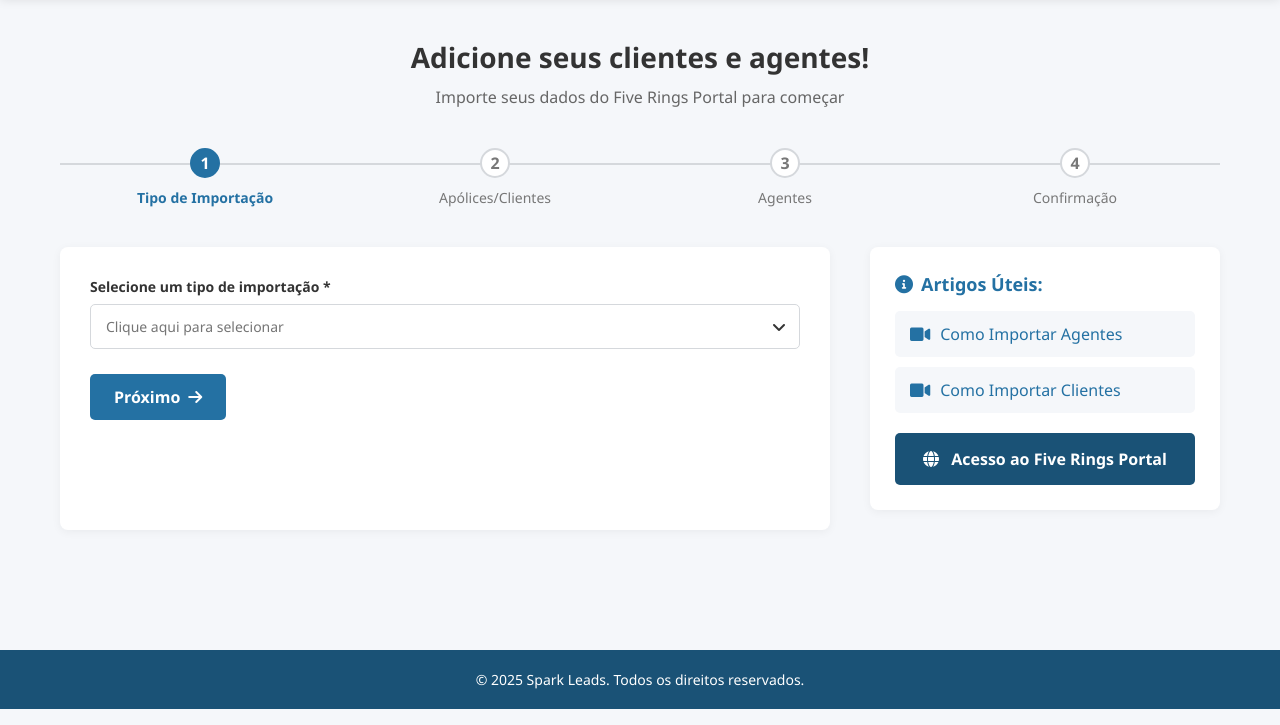
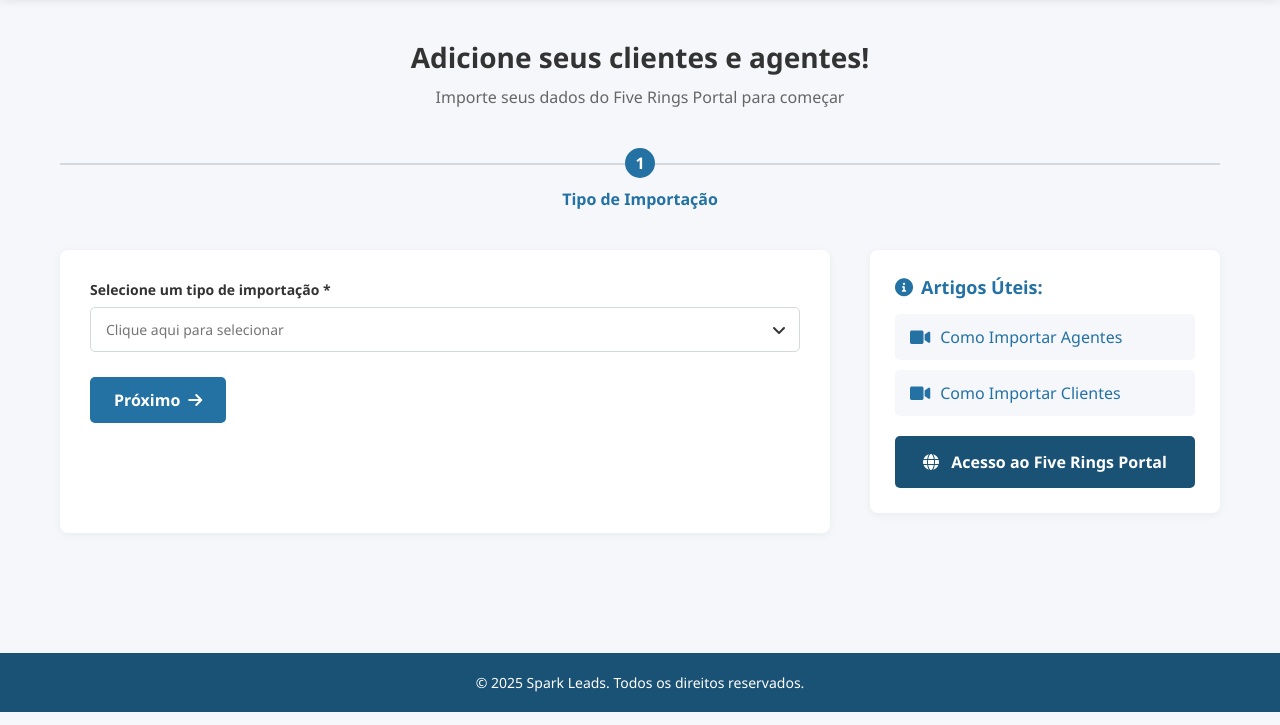
Before and after one commit to arthurmafradaza/spark-leads-import, a plain HTML site: page index.html in a window 1280 px wide. Shown: the part 75-800 px from the top of the page. Drawn offline with Linux system fonts and the light colour scheme.

Commit message:
blalbals

```diff
--- a/script.js
+++ b/script.js
@@ -62,6 +62,31 @@ document.addEventListener('DOMContentLoaded', function() {
         }
     });
 
+    // Inicializar apenas o passo 1 centralizado
+    function initSingleStepProgressBar() {
+        // Limpar a barra de progresso existente
+        progressBar.innerHTML = '';
+
+        // Criar elemento centralizado
+        const stepDiv = document.createElement('div');
+        stepDiv.className = 'progress-step active';
+        stepDiv.style.width = '100%'; // Fazer ocupar toda a largura para centralizar
+        stepDiv.style.justifyContent = 'center'; // Centralizar conteúdo
+
+        const stepNumber = document.createElement('div');
+        stepNumber.className = 'step-number';
+        stepNumber.textContent = '1';
+
+        const stepTitle = document.createElement('div');
+        stepTitle.className = 'step-title';
+        stepTitle.textContent = 'Tipo de Importação';
+
+        stepDiv.appendChild(stepNumber);
+        stepDiv.appendChild(stepTitle);
+
+        progressBar.appendChild(stepDiv);
+    }
+
     // Ajustar a barra de progresso com base no tipo de importação
     function adjustProgressBar(importType) {
         // Limpar a barra de progresso existente
@@ -94,10 +119,15 @@ document.addEventListener('DOMContentLoaded', function() {
             totalSteps = 4;
         }
 
+        // Remover o estilo de centralização
+        progressBar.style.justifyContent = '';
+
         // Criar novas etapas de progresso
         steps.forEach((step, index) => {
             const stepDiv = document.createElement('div');
             stepDiv.className = 'progress-step' + (index === 0 ? ' active' : '');
+            // Remover width 100% para cada etapa ter a mesma largura
+            stepDiv.style.width = '';
 
             const stepNumber = document.createElement('div');
             stepNumber.className = 'step-number';
@@ -291,8 +321,8 @@ document.addEventListener('DOMContentLoaded', function() {
         nextBtn.innerHTML = 'Próximo <i class="fas fa-arrow-right"></i>';
         nextBtn.style.display = 'flex';
 
-        // Restaurar barra de progresso padrão com 4 etapas
-        adjustProgressBar('import-both');
+        // Restaurar barra de progresso inicial com apenas 1 passo
+        initSingleStepProgressBar();
 
         // Atualizar indicadores de progresso
         updateStep(1);
@@ -526,7 +556,13 @@ document.addEventListener('DOMContentLoaded', function() {
                 nextBtn.innerHTML = 'Próximo <i class="fas fa-arrow-right"></i>';
             }
 
+            // Restaurar a visão inicial da barra de progresso
+            initSingleStepProgressBar();
+
+            // Restaurar a tela inicial
             importTypeWrapper.parentElement.style.display = 'block';
+            selectedImportType = null;
+            importType.value = '';
             updateStep(1);
         } else if (currentStep === 3) {
             if (selectedImportType === 'multiple-policies') {
@@ -571,6 +607,6 @@ document.addEventListener('DOMContentLoaded', function() {
         resetForm();
     });
 
-    // Inicializar a barra de progresso padrão
-    adjustProgressBar('import-both');
+    // Inicializar a barra de progresso com apenas o primeiro passo
+    initSingleStepProgressBar();
 });
--- a/styles.css
+++ b/styles.css
@@ -127,6 +127,20 @@ header .container {
     background-color: var(--success);
     color: var(--white);
     border-color: var(--success);
+}
+
+.progress-step[style*="width: 100%"] {
+    display: flex;
+    justify-content: center;
+}
+
+.progress-step[style*="width: 100%"] .step-number {
+    margin-bottom: 10px;
+}
+
+.progress-step[style*="width: 100%"] .step-title {
+    font-weight: 600;
+    font-size: 16px;
 }
 
 .form-container {
```
